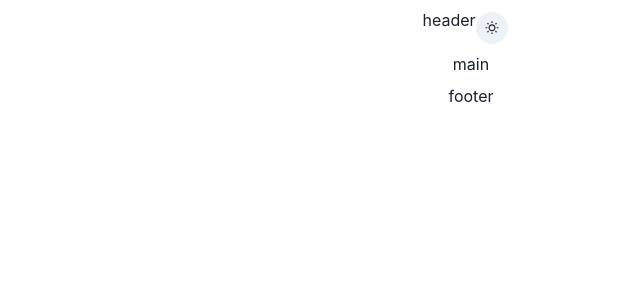
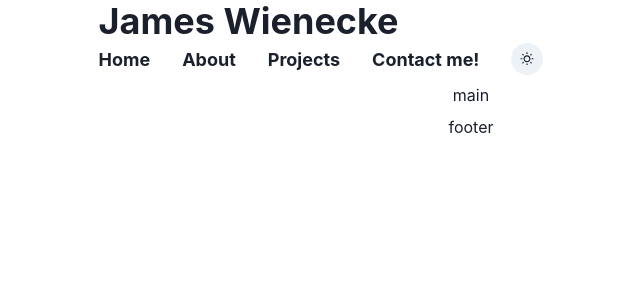
Before and after one commit to james-wienecke/james-wienecke.github.io, a React (Create React App) app: page / in a window 1280 px wide. Shown: the top 300 px of the page, without its empty margins (169-809 px from the left). Built offline with nearby package versions, Linux system fonts and the light colour scheme.

Commit message:
Built out a basic collapsible navbar. Working to improve its styling.

```diff
--- a/src/App.tsx
+++ b/src/App.tsx
@@ -1,5 +1,5 @@
 import React from "react";
-import {Box, VStack} from "@chakra-ui/react";
+import { VStack } from "@chakra-ui/react";
 import Header from "./components/header/Header";
 import Body from "./components/body/Body";
 import Footer from "./components/footer/Footer";
--- a/src/components/header/Header.tsx
+++ b/src/components/header/Header.tsx
@@ -1,15 +1,16 @@
 import React from "react";
-import {Box} from "@chakra-ui/react";
-import ColorModeToggle from "./ColorModeToggle";
+import {Flex} from "@chakra-ui/react";
+import NavMenu from "./navmenu/NavMenu";
 
 function Header() {
   return (
-    <Box>
-      <header>
-        header
-        <ColorModeToggle/>
-      </header>
-    </Box>
+    <Flex as="header"
+          justifyContent={{base: "center", md: "flex-end"}}
+          justifySelf={"stretch"}
+          flexWrap="wrap"
+    >
+      <NavMenu/>
+    </Flex>
   );
 }
 
--- a/src/components/header/ColorModeToggle.tsx
+++ b/src/components/header/navmenu/ColorModeToggle.tsx
@@ -15,7 +15,7 @@ function ColorModeToggle() {
       size="sm"
       isRound={true}
       mt="12px"
-      mr="12px"
+      // mr="12px"
     />
   );
 }
--- /dev/null
+++ b/src/components/header/navmenu/NavLinks.tsx
@@ -0,0 +1,34 @@
+import React from 'react';
+import {Box, Stack} from "@chakra-ui/react";
+import NavMenuItem from "./NavMenuItem";
+import ColorModeToggle from "./ColorModeToggle";
+
+interface props {
+  isOpen: boolean
+}
+
+const NavLinks = ({isOpen}: props) => {
+
+  return (
+    <Box
+      display={{ base: isOpen ? "block" : "none", md: "block" }}
+      flexBasis={{ base: "100%", md: "auto" }}
+    >
+      <Stack
+      spacing={8}
+      justify={["center", "space-around", "flex-end", "flex-end"]}
+      align="center"
+      direction={["column", "row", "row", "row"]}
+      pt={[4, 4, 0, 0]}
+      >
+        <NavMenuItem to={"/"}>Home</NavMenuItem>
+        <NavMenuItem to={"/about"}>About</NavMenuItem>
+        <NavMenuItem to={"/projects"}>Projects</NavMenuItem>
+        <NavMenuItem to={"/contacts"} isLast={true}>Contact me!</NavMenuItem>
+        <ColorModeToggle/>
+      </Stack>
+    </Box>
+  );
+}
+
+export default NavLinks;
--- /dev/null
+++ b/src/components/header/navmenu/NavMenu.tsx
@@ -0,0 +1,27 @@
+import React, {useState} from 'react';
+import NavToggle from './NavToggle'
+import NavLinks from "./NavLinks";
+import {Flex, Heading} from "@chakra-ui/react";
+
+const NavMenu = () => {
+  const [isOpen, setOpen] = useState(false)
+  const toggle = () => setOpen(!isOpen);
+
+  return (
+    <Flex as="nav"
+          align="center"
+          flexWrap="wrap"
+    >
+      <Flex justifyContent="space-between"
+            alignItems="center"
+            flexBasis="100%"
+      >
+        <Heading>James Wienecke</Heading>
+        <NavToggle toggle={toggle} isOpen={isOpen}/>
+      </Flex>
+      <NavLinks isOpen={isOpen}/>
+    </Flex>
+  );
+}
+
+export default NavMenu;
--- /dev/null
+++ b/src/components/header/navmenu/NavMenuItem.tsx
@@ -0,0 +1,21 @@
+import React from 'react';
+import { Link as RouterLink } from "react-router-dom";
+import { Text, Link } from '@chakra-ui/react';
+
+interface props {
+  children?: React.ReactNode;
+  isLast?: boolean;
+  to?: string;
+}
+
+const NavMenuItem = ({ children, isLast, to = "/", ...rest }: props) => {
+  return (
+    <Link as={RouterLink} to={to}>
+      <Text display="block" fontSize="lg" fontWeight="bold" {...rest}>
+        {children}
+      </Text>
+    </Link>
+  )
+}
+
+export default NavMenuItem;
--- /dev/null
+++ b/src/components/header/navmenu/NavToggle.tsx
@@ -0,0 +1,28 @@
+import React from 'react';
+import {Box, CloseButton, IconButton} from "@chakra-ui/react";
+import {MdMenu} from "react-icons/md";
+
+interface props {
+  toggle: () => void;
+  isOpen: boolean;
+}
+
+const NavToggle = ({toggle, isOpen}: props) => {
+  const showContent = ()  => {
+    if (isOpen) {
+      return <CloseButton/>
+    } else {
+      return <IconButton aria-label="open menu" icon={<MdMenu/>} size="sm"/>
+    }
+  }
+  return (
+    <Box
+      onClick={toggle}
+      display={{ base: "block", md: "none" }}
+    >
+      {showContent()}
+    </Box>
+  );
+}
+
+export default NavToggle;
```
